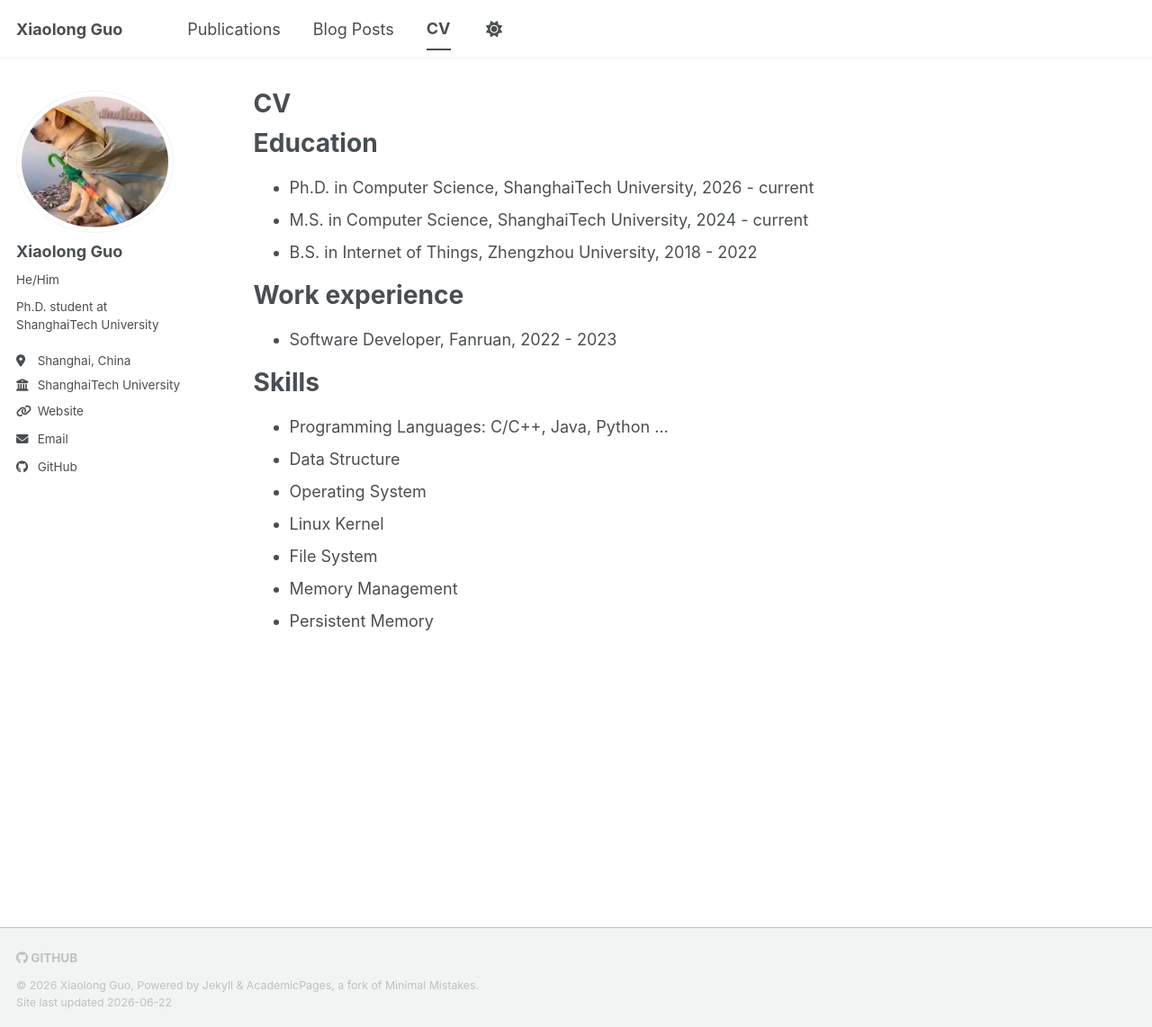
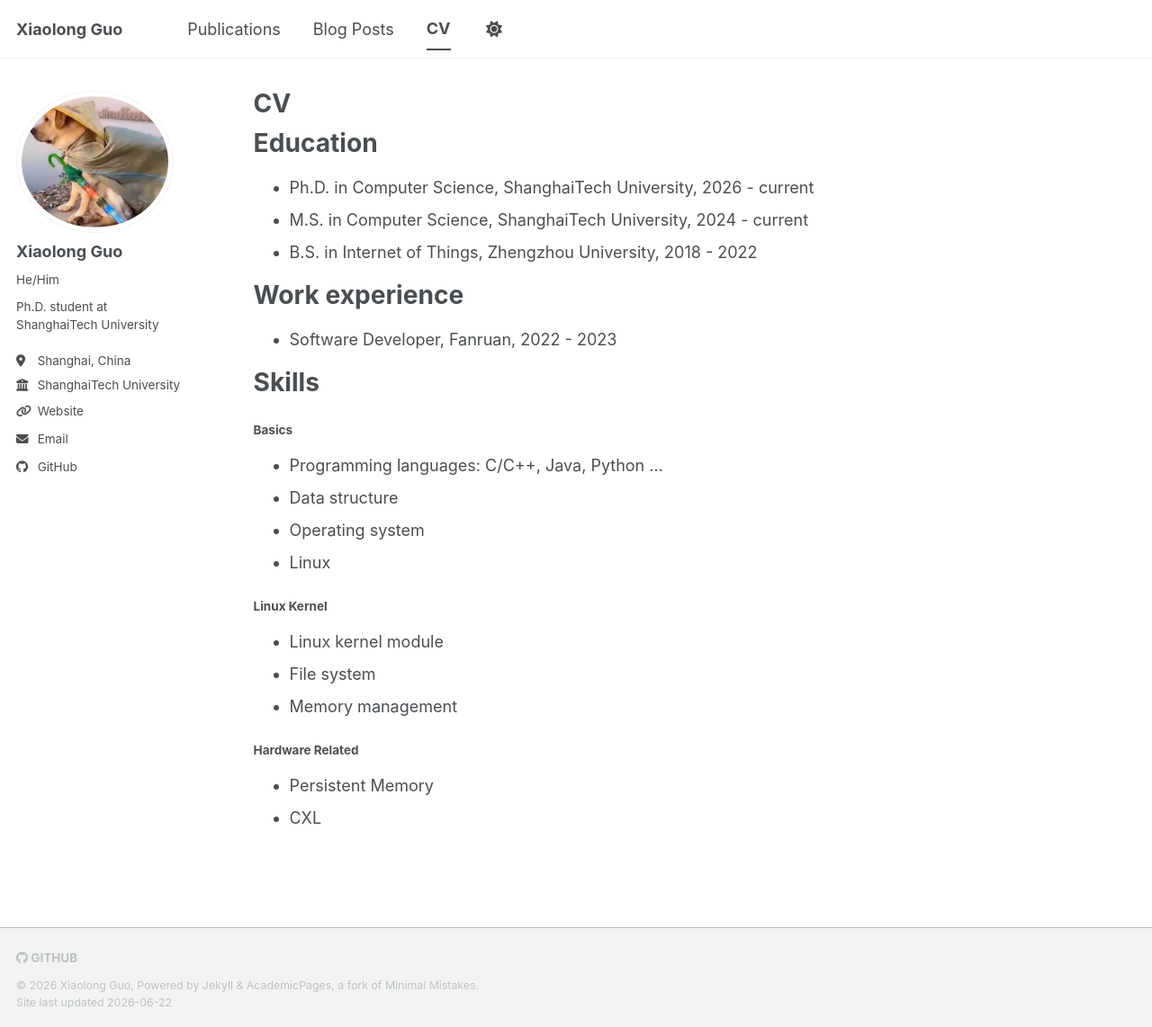
Before and after one commit to num73/num73.github.io, a Jekyll site: the page built from _pages/cv.md, in a window 1280 px wide and 1142 px high. Shown: the whole window at 90% size. Built offline with Jekyll 4.4.1, drawn with Linux system fonts in a browser that asks for light colours; a script bundle is joined from its source files by our own code; library files that are not in the unit come from our copies.

Commit message:
Refine skills section layout and categorize skills into relevant groups

```diff
--- a/_pages/cv.md
+++ b/_pages/cv.md
@@ -22,10 +22,21 @@ Work experience
 
 Skills
 ======
-* Programming Languages: C/C++, Java, Python ...
-* Data Structure
-* Operating System
-* Linux Kernel
-* File System
-* Memory Management
+
+#### Basics
+
+* Programming languages: C/C++, Java, Python ...
+* Data structure
+* Operating system
+* Linux
+
+#### Linux Kernel
+
+* Linux kernel module
+* File system
+* Memory management
+
+#### Hardware Related
+
 * Persistent Memory
+* CXL
```
